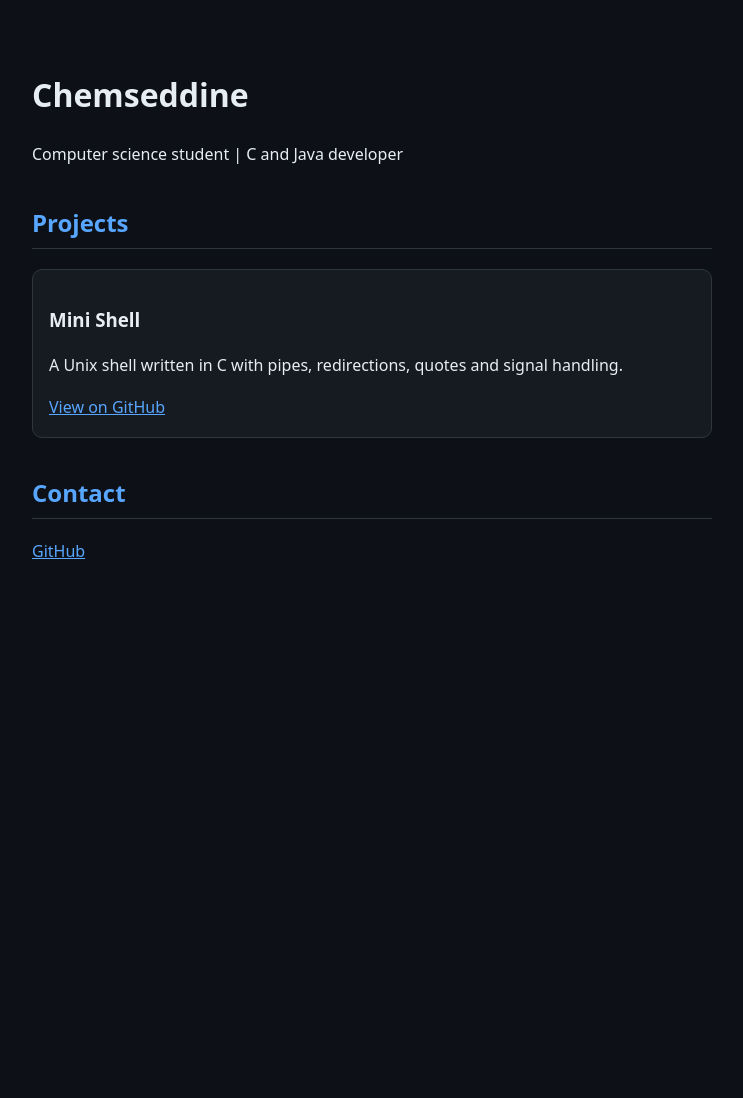
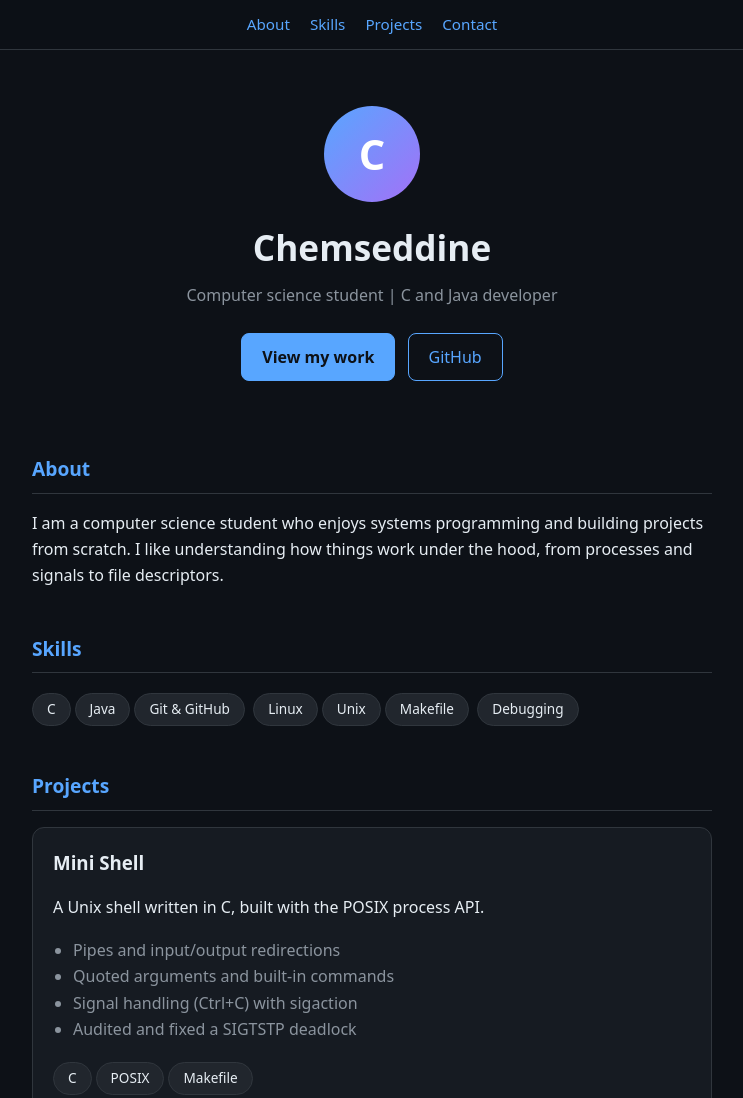
Before and after one commit to chemseddineboumoula-afk/chemseddineboumoula-afk.github.io, a plain HTML site: page index.html in a window 1280 px wide. Shown: the top 1098 px of the page, without its empty margins (268-1011 px from the left). Before the commit the page ends 800 px from the top, so only its background shows below. Drawn offline with Linux system fonts and the light colour scheme.

Commit message:
Update index.html

```diff
--- a/index.html
+++ b/index.html
@@ -3,27 +3,146 @@
 <head>
   <meta charset="UTF-8">
   <meta name="viewport" content="width=device-width, initial-scale=1">
+  <meta name="description" content="Portfolio of Chemseddine, computer science student and C/Java developer.">
   <title>Chemseddine | Portfolio</title>
   <style>
-    body { margin: 0; font-family: system-ui, sans-serif; background: #0d1117; color: #e6edf3; line-height: 1.6; }
-    .wrap { max-width: 680px; margin: 0 auto; padding: 48px 20px; }
-    h2 { color: #58a6ff; border-bottom: 1px solid #30363d; padding-bottom: 6px; margin-top: 36px; }
-    .card { background: #161b22; border: 1px solid #30363d; border-radius: 10px; padding: 16px; }
-    a { color: #58a6ff; }
+    :root {
+      --bg: #0d1117;
+      --card: #161b22;
+      --border: #30363d;
+      --text: #e6edf3;
+      --muted: #8b949e;
+      --accent: #58a6ff;
+    }
+    * { box-sizing: border-box; }
+    html { scroll-behavior: smooth; }
+    body {
+      margin: 0;
+      font-family: system-ui, -apple-system, "Segoe UI", sans-serif;
+      background: var(--bg);
+      color: var(--text);
+      line-height: 1.65;
+    }
+    a { color: var(--accent); text-decoration: none; }
+    a:hover { text-decoration: underline; }
+
+    nav {
+      position: sticky; top: 0;
+      background: rgba(13, 17, 23, 0.9);
+      backdrop-filter: blur(8px);
+      border-bottom: 1px solid var(--border);
+      padding: 12px 20px;
+      display: flex; gap: 20px; justify-content: center;
+      font-size: 0.95rem;
+    }
+    .wrap { max-width: 720px; margin: 0 auto; padding: 0 20px 60px; }
+
+    header { text-align: center; padding: 56px 0 24px; }
+    .avatar {
+      width: 96px; height: 96px; border-radius: 50%;
+      background: linear-gradient(135deg, #58a6ff, #a371f7);
+      display: flex; align-items: center; justify-content: center;
+      font-size: 2.6rem; font-weight: 700; color: #fff;
+      margin: 0 auto 16px;
+    }
+    h1 { margin: 0; font-size: 2.2rem; }
+    .role { color: var(--muted); margin: 6px 0 20px; }
+    .btn {
+      display: inline-block;
+      padding: 10px 20px;
+      border: 1px solid var(--accent);
+      border-radius: 8px;
+      margin: 4px;
+    }
+    .btn.primary { background: var(--accent); color: #0d1117; font-weight: 600; }
+    .btn:hover { text-decoration: none; opacity: 0.85; }
+
+    h2 {
+      font-size: 1.2rem; color: var(--accent);
+      border-bottom: 1px solid var(--border);
+      padding-bottom: 8px; margin: 44px 0 16px;
+    }
+    .tags span {
+      display: inline-block;
+      background: #21262d;
+      border: 1px solid var(--border);
+      border-radius: 20px;
+      padding: 4px 14px;
+      margin: 4px 4px 0 0;
+      font-size: 0.85rem;
+    }
+    .card {
+      background: var(--card);
+      border: 1px solid var(--border);
+      border-radius: 12px;
+      padding: 20px;
+      transition: transform 0.2s, border-color 0.2s;
+    }
+    .card:hover { transform: translateY(-3px); border-color: var(--accent); }
+    .card h3 { margin: 0 0 8px; }
+    .card ul { padding-left: 20px; color: var(--muted); }
+    footer { text-align: center; color: var(--muted); font-size: 0.85rem; padding: 24px 0; }
   </style>
 </head>
 <body>
+  <nav>
+    <a href="#about">About</a>
+    <a href="#skills">Skills</a>
+    <a href="#projects">Projects</a>
+    <a href="#contact">Contact</a>
+  </nav>
+
   <div class="wrap">
+    <header>
+      <div class="avatar">C</div>
       <h1>Chemseddine</h1>
-    <p>Computer science student | C and Java developer</p>
+      <p class="role">Computer science student | C and Java developer</p>
+      <a class="btn primary" href="#projects">View my work</a>
+      <a class="btn" href="https://github.com/chemseddineboumoula-afk">GitHub</a>
+    </header>
+
+    <section id="about">
+      <h2>About</h2>
+      <p>
+        I am a computer science student who enjoys systems programming and
+        building projects from scratch. I like understanding how things work
+        under the hood, from processes and signals to file descriptors.
+      </p>
+    </section>
+
+    <section id="skills">
+      <h2>Skills</h2>
+      <div class="tags">
+        <span>C</span><span>Java</span><span>Git &amp; GitHub</span>
+        <span>Linux</span><span>Unix</span><span>Makefile</span>
+        <span>Debugging</span>
+      </div>
+    </section>
+    <section id="projects">
       <h2>Projects</h2>
       <div class="card">
         <h3>Mini Shell</h3>
-      <p>A Unix shell written in C with pipes, redirections, quotes and signal handling.</p>
-      <a href="https://github.com/chemseddineboumoula-afk/mini-shell">View on GitHub</a>
+        <p>A Unix shell written in C, built with the POSIX process API.</p>
+        <ul>
+          <li>Pipes and input/output redirections</li>
+          <li>Quoted arguments and built-in commands</li>
+          <li>Signal handling (Ctrl+C) with sigaction</li>
+          <li>Audited and fixed a SIGTSTP deadlock</li>
+        </ul>
+        <div class="tags"><span>C</span><span>POSIX</span><span>Makefile</span></div>
+        <p><a href="https://github.com/chemseddineboumoula-afk/mini-shell">View on GitHub &rarr;</a></p>
       </div>
+    </section>
+
+    <section id="contact">
       <h2>Contact</h2>
-    <p><a href="https://github.com/chemseddineboumoula-afk">GitHub</a></p>
+      <p>
+        GitHub:
+        <a href="https://github.com/chemseddineboumoula-afk">chemseddineboumoula-afk</a>
+      </p>
+    </section>
+
+    <footer>&copy; 2026 Chemseddine</footer>
   </div>
 </body>
 </html>
```
Lines whose indentation alone changed are shown as unchanged.
